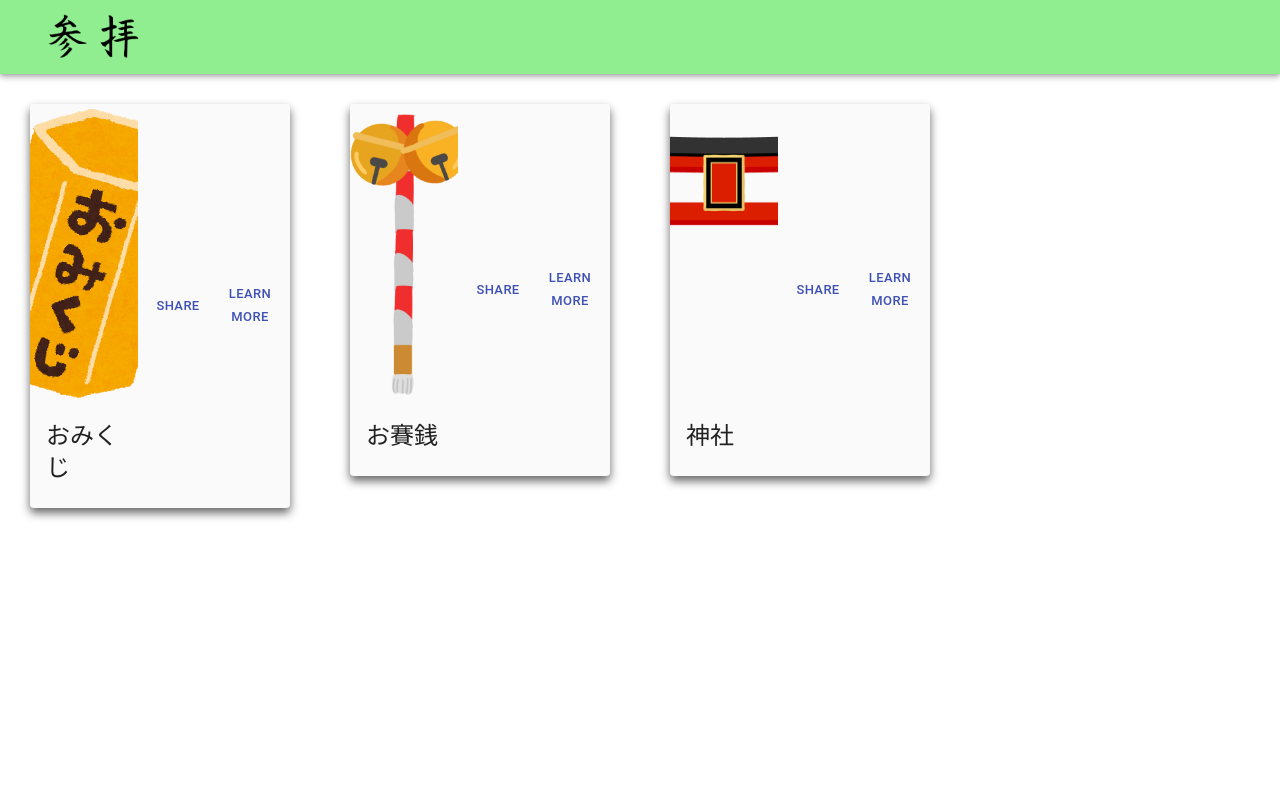
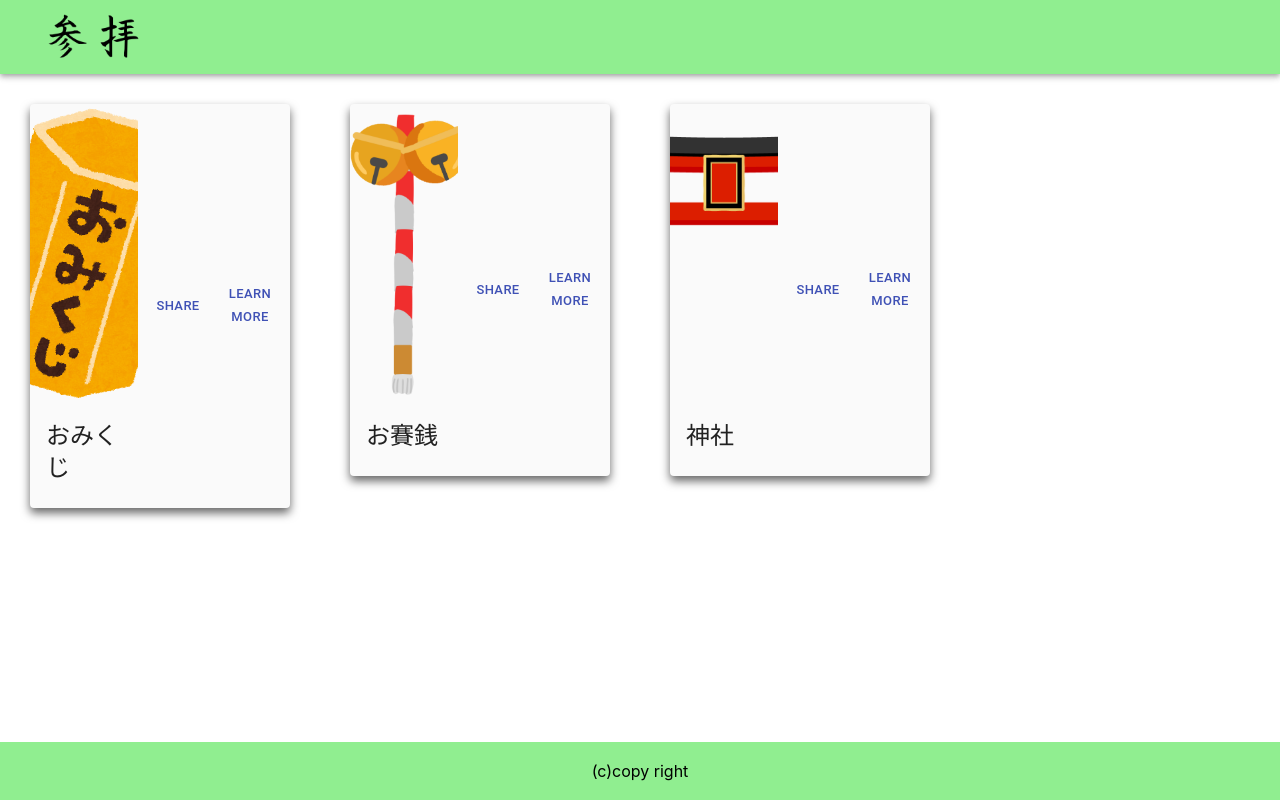
Before and after one commit to Hackthon-2020/SANPAI, a React (Create React App) app: page / in a window 1280 px wide. Built offline with nearby package versions, Linux system fonts and the light colour scheme.

Commit message:
implement footer

```diff
--- a/public/index.html
+++ b/public/index.html
@@ -12,7 +12,11 @@
     <title>Sanpai</title>
   </head>
   <body>
-    <noscript>You need to enable JavaScript to run this app.</noscript>
-    <div id="root"></div>
+    <div class="wrapper">
+      <div id="root"></div>
+      <footer>
+        <p>(c)copy right</p>
+      </footer>
+    </div>
   </body>
 </html>
--- a/src/index.css
+++ b/src/index.css
@@ -11,3 +11,21 @@ code {
   font-family: source-code-pro, Menlo, Monaco, Consolas, 'Courier New',
     monospace;
 }
+
+footer{
+  width: 100%;
+  background-color: lightgreen;
+  color: black;
+  text-align: center;
+  padding: 3px 0;
+
+position: absolute;/*←絶対位置*/
+  bottom: 0; /*下に固定*/
+}
+
+.wrapper{
+  min-height: 100vh;
+  position: relative;/*←相対位置*/
+  padding-bottom: 120px;/*←footerの高さ*/
+  box-sizing: border-box;/*←全て含めてmin-height:100vhに*/
+}
```
